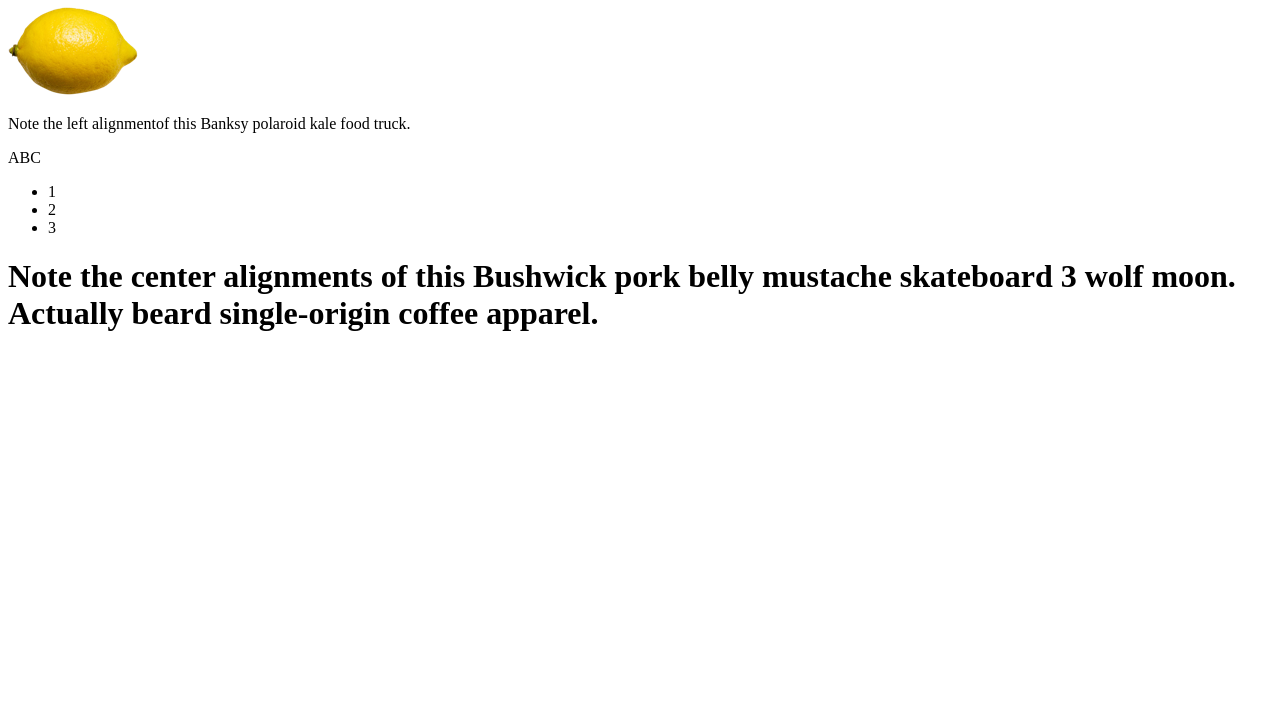
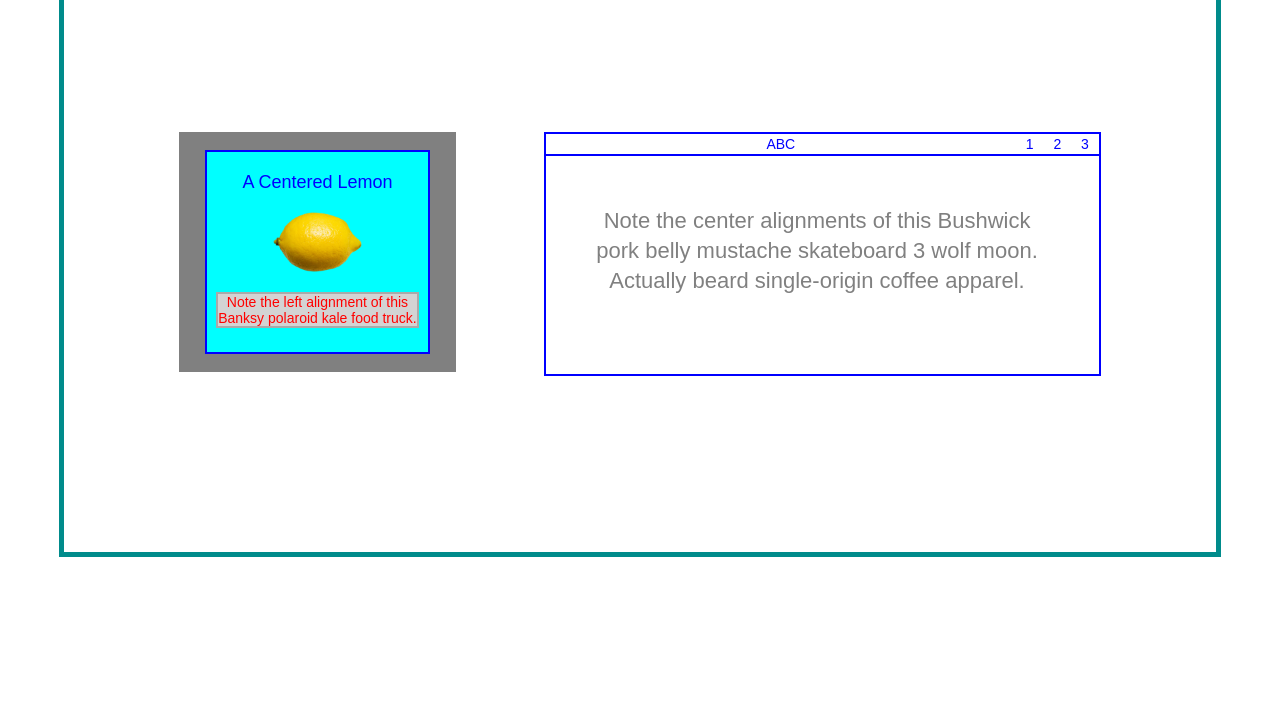
Before and after one commit to luigineto/css-div-playground-webpage, a plain HTML site: page index.html in a window 1280 px wide. Shown: the part 73-800 px from the top of the page. Drawn offline with Linux system fonts and the light colour scheme.

Commit message:
add CSS stylesheet

```diff
--- a/css/stylesheet.css
+++ b/css/stylesheet.css
@@ -0,0 +1,99 @@
+* {
+	margin: 0;
+	padding: 0;
+	border: 0;
+	font-family: sans-serif;
+	text-align: center;
+}
+
+.container {
+	width: 90%;
+	height: 600px;
+	margin: auto;
+	margin-top: 20px;
+	border: 5px solid darkcyan;
+}
+
+.main-box {
+	width: 80%;
+	height: 240px;
+	margin: auto;
+	margin-top: 180px;
+}
+
+.gray-box {
+	float: left;
+	width: 30%;
+	height: 240px;
+	background-color: gray;
+}
+
+.blue-box {
+	width: 80%;
+	height: 200px;
+	margin: auto;
+	margin-top: 18px;
+	border: 2px solid blue;
+	background-color: cyan;
+}
+
+.img {
+	width: 40%;
+	display: block;
+	margin: auto;
+}
+
+.lemon-title {
+	color: blue;
+	font-size: 18px;
+	line-height: 60px;
+}
+
+.lemon-paragraph {
+	width: 90%;
+	margin: auto;
+	margin-top: 20px;
+	border: 2px solid darkgray;
+
+	color: red;
+	background-color: lightgray;
+	font-size: 14px;
+}
+
+.white-box {
+	float: right;
+	width: 60%;
+	height: 240px;
+	border: 2px solid blue;
+}
+
+.header {
+	width: 100%;
+	height: 20px;
+	border-bottom: 2px solid blue;
+
+	color: blue;
+	font-size: 14px;
+	line-height: 20px;
+}
+
+.title {
+	float: left;
+	width: 85%;
+}
+
+.menu li {
+	float: left;
+	width: 5%;
+	list-style: none;
+}
+
+.post {
+	width: 80%;
+	height: 220px;
+	padding: 50px 50px 50px 50px;
+
+	color: gray;
+	font-size: 22px;
+	line-height: 30px;
+}
--- a/index.html
+++ b/index.html
@@ -11,18 +11,19 @@
 
 	<body>
 		<div class="container">
+			<div class="main-box">
 				<div class="gray-box">
 					<div class="blue-box">
-					<h1 class="lemon-title">A Centered Lemon</h1>
-					<img src="img/lemon.png" alt="A photo of a lemon.">
-					<p class="lemon-paragraph">Note the left alignmentof this Banksy polaroid kale food truck.</p>
+						<p class="lemon-title">A Centered Lemon</p>
+						<img class="img" src="img/lemon.png" alt="A photo of a lemon.">
+						<p class="lemon-paragraph">Note the left alignment of this Banksy polaroid kale food truck.</p>
 					</div>
 				</div>
 
 				<div class="white-box">
 					<div class="header">
 						<div class="title">
-						<p class="main-title">ABC</p>
+							<p>ABC</p>
 						</div>
 
 						<div class="menu">
@@ -35,7 +36,8 @@
 					</div>
 
 					<div class="post">
-					<h1 class="post-text">Note the center alignments of this Bushwick pork belly mustache skateboard 3 wolf moon. Actually beard single-origin coffee apparel.</h1>
+						<p>Note the center alignments of this Bushwick pork belly mustache skateboard 3 wolf moon. Actually beard single-origin coffee apparel.</p>
+					</div>
 				</div>
 			</div>
 		</div>
```
Lines whose indentation alone changed are shown as unchanged.
